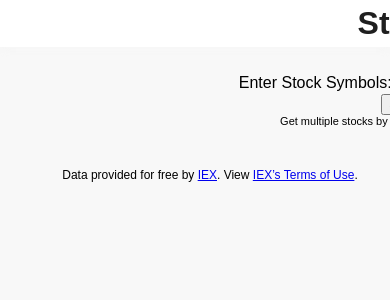
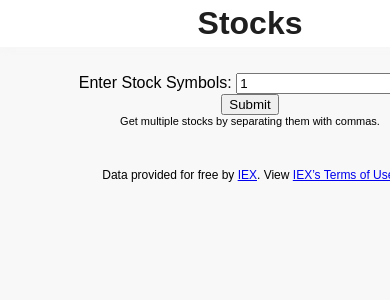
Before and after one commit to nickelrevie/stocks-28protons-com, a PHP site: page /?stocks=1 in a window 390 px wide; the page is wider, and only the part inside the window is pictured. Shown: the top 300 px of that part. Run offline with PHP 8.4, Linux system fonts and the light colour scheme.

Commit message:
Attempt at mobile format fixes
Tried to fix mobile formatting. Everything works well except I need to make the content scale better at smaller resolutions. If I try to not scale and force the width of the view then I don't know how to force it to max zoom out with that max width so the user might always go back to the page partly zoomed in. Maybe find fix in later versions, this is fine for now.

```diff
--- a/current/main.tpl.php
+++ b/current/main.tpl.php
@@ -1,5 +1,6 @@
 <html>
 <head>
+    <meta name="viewport" content="width=500px, initial-scale=1, user-scalable=yes">
     <meta http-equiv="content-type" content="text/html;charset=utf-8" />
     <link type="text/css" rel="stylesheet" href="page.css"/>
     <title>28Protons: Stock API Project</title>
--- a/current/page.css
+++ b/current/page.css
@@ -1,19 +1,26 @@
 *
 {
     font-family: Arial, Helvetica, sans-serif;
+}
+
+html, body {
+    margin:0; /* remove default margin */
+    padding:0; /* remove default padding */
+    width:100%; /* take full browser width */
+    height:100%; /* take full browser height*/
 }
 
 body
 {
     margin: 0;
     background-color: #f8f8f8;
+    min-width: 500;
 }
 
 h1
 {
-    padding: 5px 10px;
+    padding: 5px 0px;
     margin: auto;
-    width: 800px;
     text-align:center;
 }
 
@@ -23,14 +30,14 @@ h1
     color: #1f1f1f;
     display: block;
     box-shadow: 0px 2px 10px 1px rgb(238,238,238,.2);
+    width:100%
 }
 
 .body-div
 {
+    margin: auto;
     padding: 0px 10px;
-    margin-left: auto;
-    margin-right: auto;
-    width: 800px;
+
 }
 
 .form-div
@@ -55,6 +62,7 @@ h1
 {
     width: 400px;
     margin: 5 auto;
+    text-align: center;
 }
 
 .stock-market-box
@@ -63,7 +71,7 @@ h1
     border: 3px solid rgb(238,238,238,.5);
     border-radius: 10px;
     padding: 10px;
-    width: 100px;
+    width: 90px;
     margin: 5 auto;
     text-align: center;
     background-color: #fff;
```
